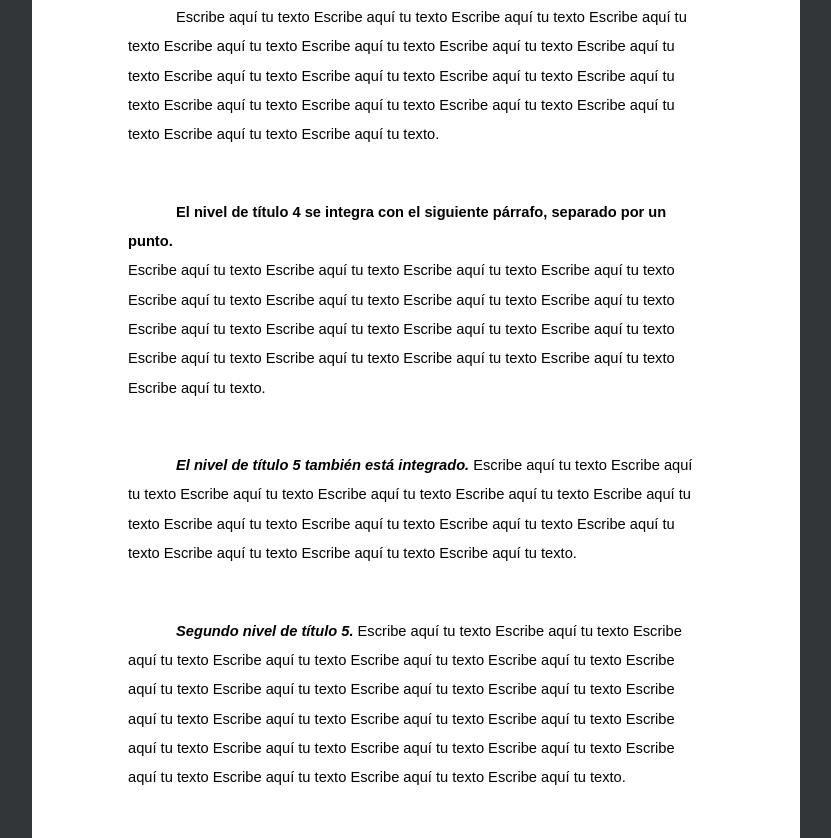
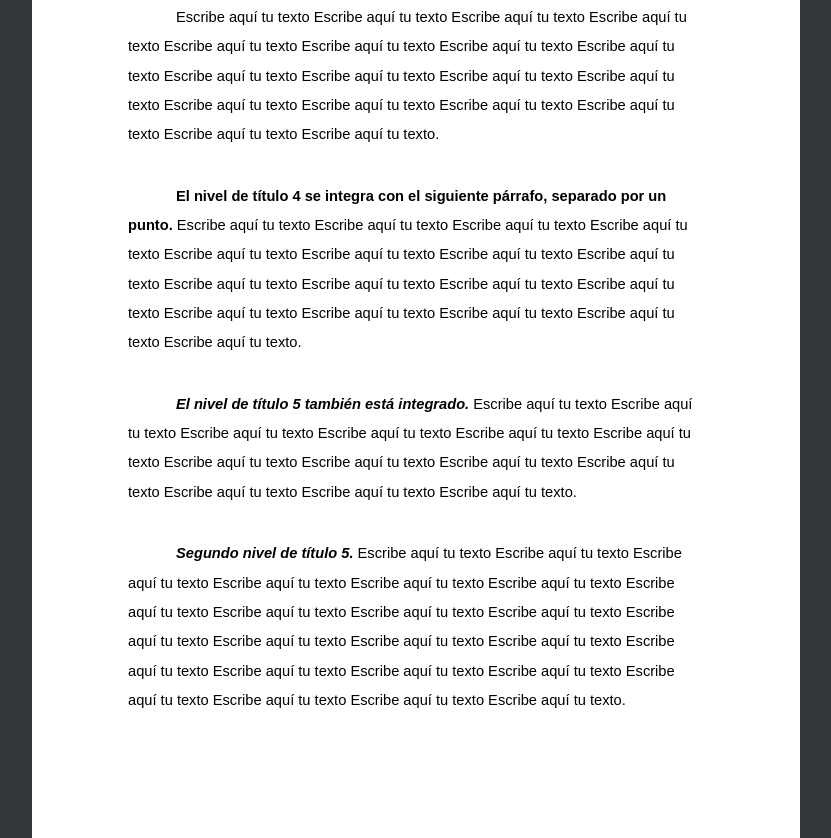
Before and after one commit to virtualitems/html-apa-style, a website: page pages/index.html in a window 1280 px wide. Shown: the part 2382-3220 px from the top of the page, without its empty margins (224-1055 px from the left). Drawn offline with Linux system fonts and the light colour scheme; files that its build step writes are made by us from their sources.

Commit message:
use hgroup and div as paragraph controllers

```diff
--- a/pages/index.html
+++ b/pages/index.html
@@ -57,7 +57,8 @@
     </header>
     <h1>Título completo de la publicación</h1>
     <p>
-      Escribe aquí tu texto <code>uint8_t x = 0;</code> Escribe aquí tu texto Escribe aquí tu texto Escribe aquí tu texto
+      Escribe aquí tu texto <code>uint8_t x = 0;</code>
+      Escribe aquí tu texto Escribe aquí tu texto Escribe aquí tu texto
       Escribe aquí tu texto Escribe aquí tu texto Escribe aquí tu texto Escribe aquí tu texto Escribe aquí tu texto
       Escribe aquí tu texto Escribe aquí tu texto Escribe aquí tu texto Escribe aquí tu texto Escribe aquí tu texto.
     </p>
@@ -89,7 +90,7 @@
       Escribe aquí tu texto Escribe aquí tu texto Escribe aquí tu texto Escribe aquí tu texto Escribe aquí tu texto
       Escribe aquí tu texto Escribe aquí tu texto Escribe aquí tu texto.
     </p>
-    <div>
+    <hgroup>
       <h4>El nivel de título 4 se integra con el siguiente párrafo, separado por un punto.</h4>
       <span>
         Escribe aquí tu texto Escribe aquí tu texto Escribe aquí tu texto Escribe aquí tu texto Escribe aquí tu texto
@@ -97,16 +98,16 @@
         Escribe aquí tu texto Escribe aquí tu texto Escribe aquí tu texto Escribe aquí tu texto Escribe aquí tu texto
         Escribe aquí tu texto Escribe aquí tu texto.
       </span>
-    </div>
-    <div>
+    </hgroup>
+    <hgroup>
       <h5>El nivel de título 5 también está integrado.</h5>
       <span>
         Escribe aquí tu texto Escribe aquí tu texto Escribe aquí tu texto Escribe aquí tu texto Escribe aquí tu texto
         Escribe aquí tu texto Escribe aquí tu texto Escribe aquí tu texto Escribe aquí tu texto Escribe aquí tu texto
         Escribe aquí tu texto Escribe aquí tu texto Escribe aquí tu texto.
       </span>
-    </div>
-    <div>
+    </hgroup>
+    <hgroup>
       <h6>Segundo nivel de título 5.</h6>
       <span>
         Escribe aquí tu texto Escribe aquí tu texto Escribe aquí tu texto Escribe aquí tu texto Escribe aquí tu texto
@@ -115,7 +116,7 @@
         Escribe aquí tu texto Escribe aquí tu texto Escribe aquí tu texto Escribe aquí tu texto Escribe aquí tu texto
         Escribe aquí tu texto Escribe aquí tu texto.
       </span>
-    </div>
+    </hgroup>
   </section>
 
   <section>
--- a/sass/_content_texts.sass
+++ b/sass/_content_texts.sass
@@ -54,7 +54,20 @@ p
 
 div
   p
-    text-indent: 0px
+    display: inline
+    margin-top: 0
+    text-indent: 0
+
+hgroup
+  display: inline-block
+  position: relative
+  margin-top: var(--content-medium-margin-top)
+  text-indent: var(--content-indent)
+
+  h4, h5, h6, p
+    display: inline
+    margin-top: 0
+    text-indent: 0
 
 code
   padding: 0.2rem 0.4rem
```
Also changed, not shown: styles/apa7.css.
